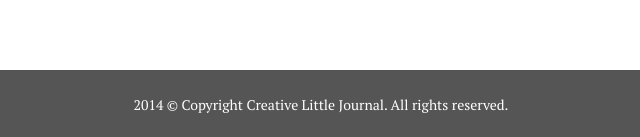
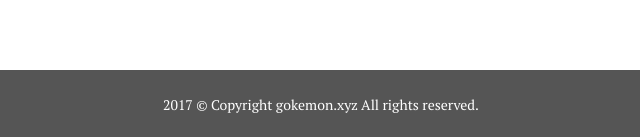
Before and after one commit to gokemon/myFirst, a plain HTML site: page index.html in a window 1280 px wide. Shown: the part 1363-1500 px from the top of the page, 319-959 px from the left. Drawn offline with Linux system fonts and the light colour scheme; a web font is replaced by a local one.

Commit message:
myFirst, first pass at settign stuff up

```diff
--- a/index.html
+++ b/index.html
@@ -7,43 +7,31 @@
         My First WordPress Theme
     </title>
     <meta name="viewport" content="width=device-width, initial-scale=1.0">
-
     <link href='http://fonts.googleapis.com/css?family=Bentham|PT+Serif:400,700,400italic,700italic' rel='stylesheet' type='text/css'>
     <link href="style.css" rel="stylesheet" />
-
 </head>
 
 <body>
-
     <!-- Start blog display -->
     <div class="wrapper">
-
         <!-- Header -->
         <div class="header_wrap">
-
             <header role='banner' class="site_header">
-
                 <a href="HOME_URL" class="logo"></a>
                 <h1>
-                    <a href="HOME_URL">
-            Site Title
-          </a>
+                    <a href="HOME_URL">Site Title</a>
                 </h1>
                 <p>
-                    <a href="HOME_URL">
-            Tagline
-          </a>
+                    <a href="HOME_URL">Tagline</a>
                 </p>
+            </header>
+        </div>
+        <!--/ class="header_wrap"-->
 
-            </header>
-
-        </div>
 
         <!-- Posts Area -->
         <main class="posts_area">
-
             <!-- Start post loop -->
-
             <article class="post" role="article" itemscope itemtype="http://schema.org/Article">
                 <h1 class="title">
                     <a href="POST_PERMALINK">
@@ -56,32 +44,25 @@
             </time>
                 </div>
                 <div class="postcontent_list" itemprop="articleBody" data-type-cleanup="true">
-
                     <p>Pellentesque habitant morbi tristique senectus et netus et malesuada fames ac turpis egestas. Vestibulum tortor quam, feugiat vitae, ultricies eget, tempor sit amet, ante. Donec eu libero sit amet quam egestas semper. Aenean ultricies
                         mi vitae est. Mauris placerat eleifend leo. </p>
                     <p>Quisque sit amet est et sapien ullamcorper pharetra. Vestibulum erat wisi, condimentum sed, commodo vitae, ornare sit amet, wisi. Aenean fermentum, elit eget tincidunt condimentum, eros ipsum rutrum orci, sagittis tempus lacus enim
                         ac dui. Donec non enim in turpis pulvinar facilisis. </p>
                     <p>Ut felis. Praesent dapibus, neque id cursus faucibus, tortor neque egestas augue, eu vulputate magna eros eu erat. Aliquam erat volutpat. Nam dui mi, tincidunt quis, accumsan porttitor, facilisis luctus, metus</p>
-
                 </div>
             </article>
-
             <!-- End post loop -->
 
             <div class="nav_links">
                 <a href="previous_page">&#171; Previous Page</a> &#8212; <a href="next_page">Next Page &#187;</a>
             </div>
-
-
         </main>
 
         <!-- Footer -->
         <footer class="site_footer">
-            2014 © Copyright Creative Little Journal. All rights reserved.
+            2017 © Copyright gokemon.xyz All rights reserved.
         </footer>
-
     </div>
-
     <!-- End blog display -->
 
 </body>
```
Also changed, not shown: images/site-image.png (added), 1 other file.
